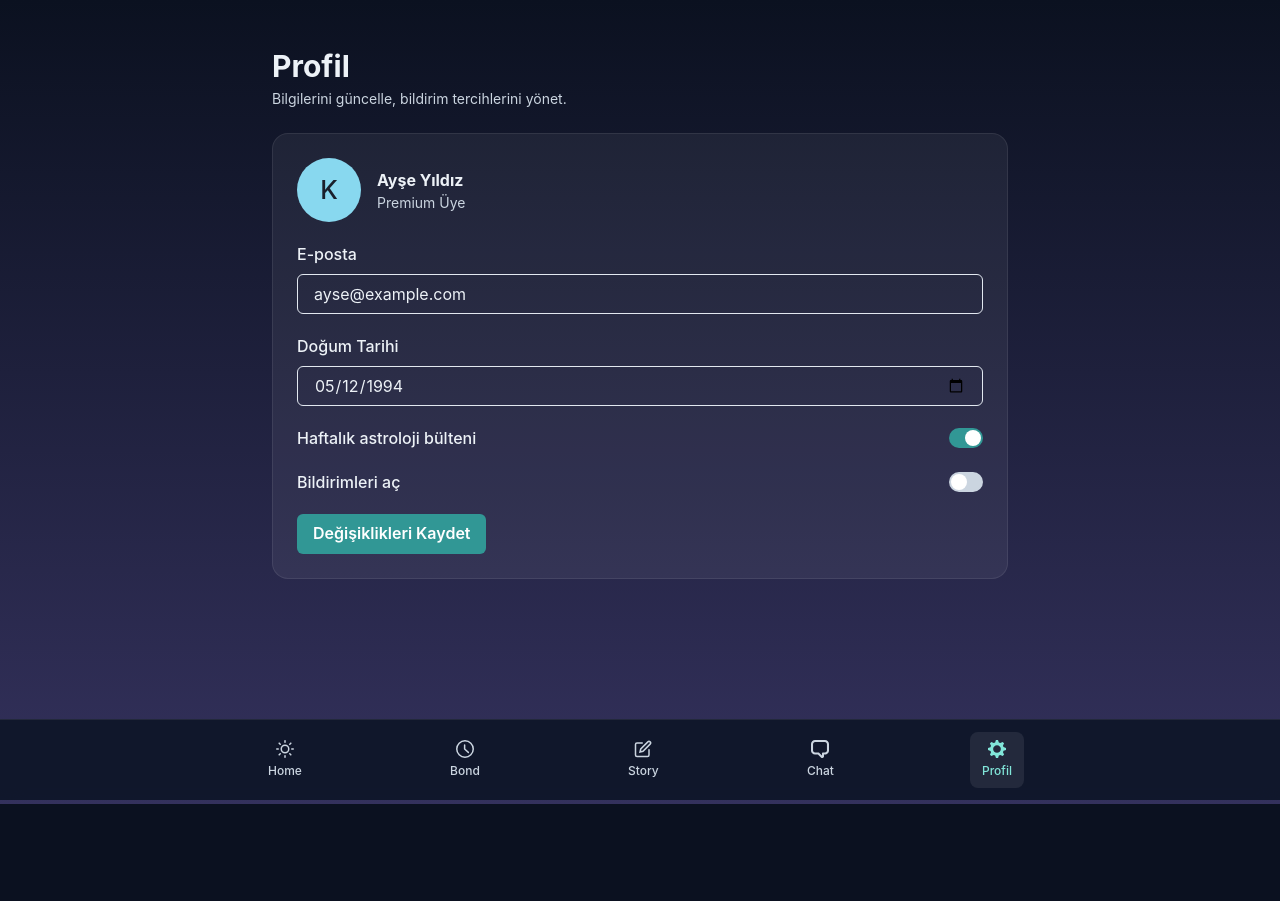
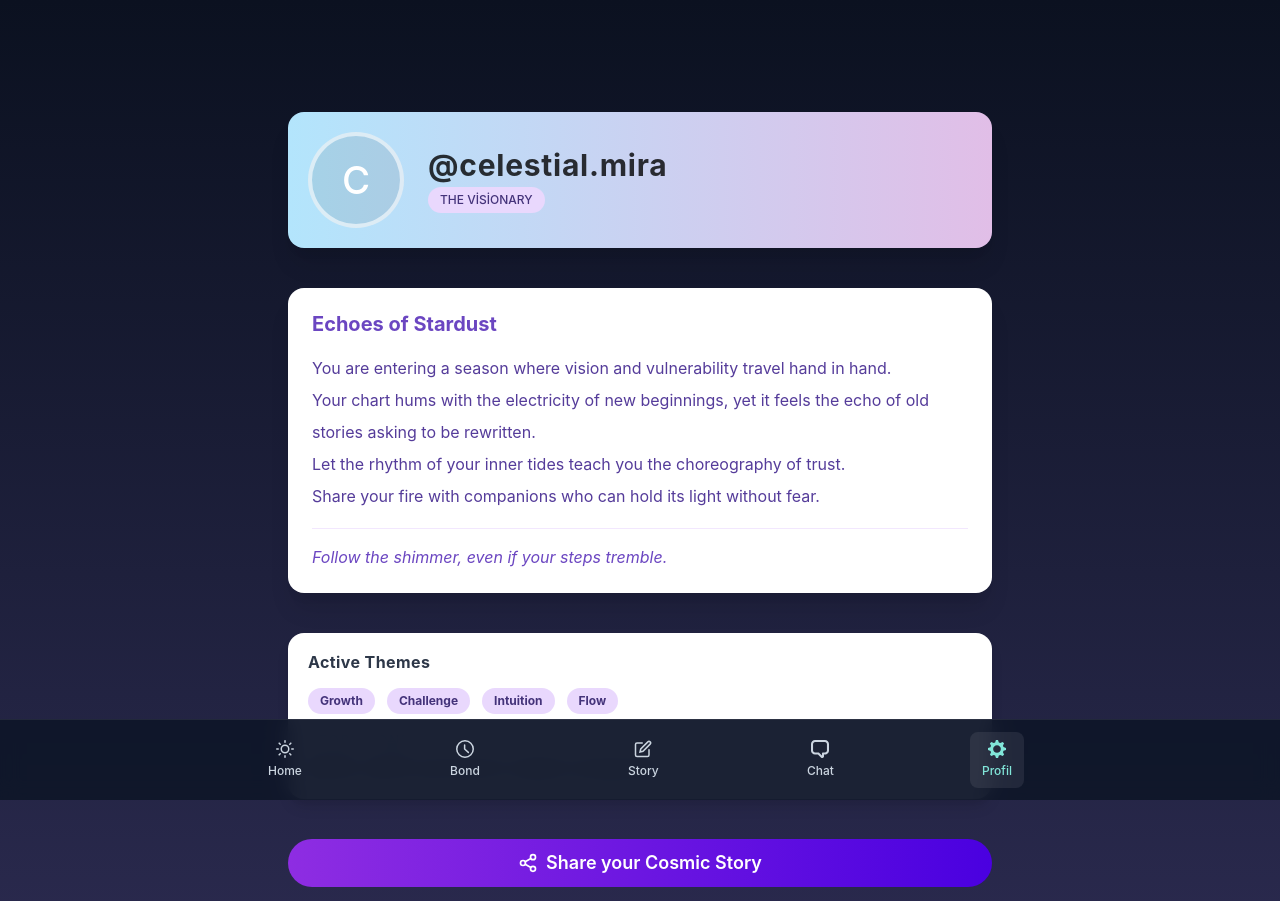
Before and after one commit to sahradeniz/Astrologi-Ai, a React (Vite) app in the folder frontend/: page /profile in a window 1280 px wide. Shown: the top 901 px of the page. Before the commit the page ends 804 px from the top, so only its background shows below. Built offline with nearby package versions, Linux system fonts and the light colour scheme; no server answers.

Commit message:
Add playful Profile page with AI interpretation layout

```diff
--- a/frontend/src/pages/Profile.jsx
+++ b/frontend/src/pages/Profile.jsx
@@ -1,71 +1,197 @@
+import { useCallback } from "react";
 import {
   Avatar,
+  Badge,
   Box,
   Button,
-  FormControl,
-  FormLabel,
+  Card,
+  CardBody,
+  Container,
+  Divider,
   Heading,
-  Input,
-  Stack,
-  Switch,
-  Text
-} from '@chakra-ui/react';
+  HStack,
+  Text,
+  VStack,
+  Wrap,
+  WrapItem,
+} from "@chakra-ui/react";
+import { motion } from "framer-motion";
+import { Share2, Users } from "lucide-react";
 
-function ProfilePage() {
+const MotionBox = motion(Box);
+
+const mockProfile = {
+  username: "celestial.mira",
+  archetype: "The Visionary",
+  interpretation: {
+    headline: "Echoes of Stardust",
+    summary: `You are entering a season where vision and vulnerability travel hand in hand.
+Your chart hums with the electricity of new beginnings, yet it feels the echo of old stories asking to be rewritten.
+Let the rhythm of your inner tides teach you the choreography of trust.
+Share your fire with companions who can hold its light without fear.`,
+    advice: "Follow the shimmer, even if your steps tremble.",
+  },
+  themes: ["growth", "challenge", "intuition", "flow"],
+  tone: "Mythic rebirth anchored in radiant compassion.",
+};
+
+const Profile = () => {
+  const handleShareStory = useCallback(() => {
+    window.alert("Story sharing is coming soon — your constellation awaits!");
+  }, []);
+
+  const handleFriendsClick = useCallback(() => {
+    window.alert("Friends feature coming soon!");
+  }, []);
+
+  const { username, archetype, interpretation, themes, tone } = mockProfile;
+
   return (
-    <Stack spacing={6}>
-      <Box>
-        <Heading size="lg">Profil</Heading>
-        <Text fontSize="sm" color="gray.300" mt={1}>
-          Bilgilerini güncelle, bildirim tercihlerini yönet.
-        </Text>
-      </Box>
+    <Container maxW="4xl" py={{ base: 12, md: 16 }}>
+      <VStack spacing={10} align="stretch">
+        <MotionBox
+          initial={{ opacity: 0, y: 20 }}
+          animate={{ opacity: 1, y: 0 }}
+          transition={{ duration: 0.6, ease: "easeOut" }}
+        >
+          <Card
+            bgGradient="linear(to-r, #B3E5FC, #E1BEE7)"
+            borderRadius="2xl"
+            boxShadow="xl"
+            overflow="hidden"
+          >
+            <CardBody>
+              <HStack spacing={6} align="center">
+                <Avatar
+                  name={username}
+                  size="xl"
+                  bg="blackAlpha.200"
+                  border="4px solid rgba(255,255,255,0.6)"
+                />
+                <VStack align="flex-start" spacing={1}>
+                  <Heading size="lg" color="blackAlpha.800" letterSpacing="wide">
+                    @{username}
+                  </Heading>
+                  <Badge
+                    variant="subtle"
+                    colorScheme="purple"
+                    px={3}
+                    py={1}
+                    borderRadius="full"
+                    fontWeight="medium"
+                  >
+                    {archetype}
+                  </Badge>
+                </VStack>
+              </HStack>
+            </CardBody>
+          </Card>
+        </MotionBox>
 
-      <Box
-        p={6}
-        bg="whiteAlpha.100"
-        borderRadius="2xl"
-        borderWidth="1px"
-        borderColor="whiteAlpha.200"
-      >
-        <Stack spacing={5}>
-          <Stack direction={{ base: 'column', sm: 'row' }} spacing={4} align="center">
-            <Avatar name="Kullanıcı" size="lg" />
-            <Box>
-              <Text fontWeight="bold">Ayşe Yıldız</Text>
-              <Text fontSize="sm" color="gray.300">
-                Premium Üye
-              </Text>
-            </Box>
-          </Stack>
+        <MotionBox
+          initial={{ opacity: 0, y: 20 }}
+          animate={{ opacity: 1, y: 0 }}
+          transition={{ duration: 0.7, ease: "easeOut", delay: 0.1 }}
+        >
+          <Card borderRadius="2xl" bg="white" boxShadow="xl" p={1}>
+            <CardBody>
+              <VStack align="flex-start" spacing={4}>
+                <Heading size="md" color="purple.600">
+                  {interpretation.headline}
+                </Heading>
+                <Text
+                  whiteSpace="pre-line"
+                  color="purple.700"
+                  fontSize="md"
+                  lineHeight="taller"
+                >
+                  {interpretation.summary}
+                </Text>
+                <Divider borderColor="purple.100" />
+                <Text fontStyle="italic" color="purple.600">
+                  {interpretation.advice}
+                </Text>
+              </VStack>
+            </CardBody>
+          </Card>
+        </MotionBox>
 
-          <FormControl>
-            <FormLabel>E-posta</FormLabel>
-            <Input defaultValue="ayse@example.com" readOnly />
-          </FormControl>
+        <MotionBox
+          initial={{ opacity: 0, y: 20 }}
+          animate={{ opacity: 1, y: 0 }}
+          transition={{ duration: 0.7, ease: "easeOut", delay: 0.2 }}
+        >
+          <Card borderRadius="2xl" bg="white" boxShadow="lg">
+            <CardBody>
+              <VStack align="flex-start" spacing={4}>
+                <Heading size="sm" color="gray.700" letterSpacing="wide">
+                  Active Themes
+                </Heading>
+                <Wrap spacing={3}>
+                  {themes.map((theme) => (
+                    <WrapItem key={theme}>
+                      <Badge
+                        colorScheme="purple"
+                        variant="subtle"
+                        px={3}
+                        py={1}
+                        borderRadius="full"
+                        textTransform="capitalize"
+                      >
+                        {theme}
+                      </Badge>
+                    </WrapItem>
+                  ))}
+                </Wrap>
+                <Box>
+                  <Text fontSize="sm" color="gray.500" textTransform="uppercase" letterSpacing="widest">
+                    Story Tone
+                  </Text>
+                  <Text color="gray.700" mt={1}>
+                    {tone}
+                  </Text>
+                </Box>
+              </VStack>
+            </CardBody>
+          </Card>
+        </MotionBox>
 
-          <FormControl>
-            <FormLabel>Doğum Tarihi</FormLabel>
-            <Input type="date" defaultValue="1994-05-12" />
-          </FormControl>
+        <MotionBox
+          initial={{ opacity: 0, y: 20 }}
+          animate={{ opacity: 1, y: 0 }}
+          transition={{ duration: 0.7, ease: "easeOut", delay: 0.3 }}
+        >
+          <VStack spacing={4}>
+            <Button
+              w="full"
+              size="lg"
+              leftIcon={<Share2 size={20} />}
+              bgGradient="linear(to-r, #8E2DE2, #4A00E0)"
+              color="white"
+              borderRadius="full"
+              _hover={{ opacity: 0.9 }}
+              onClick={handleShareStory}
+            >
+              Share your Cosmic Story
+            </Button>
 
-          <FormControl display="flex" alignItems="center" justifyContent="space-between">
-            <FormLabel mb="0">Haftalık astroloji bülteni</FormLabel>
-            <Switch defaultChecked colorScheme="teal" />
-          </FormControl>
+            <Button
+              w="full"
+              size="lg"
+              leftIcon={<Users size={20} />}
+              bgGradient="linear(to-r, #FF8A00, #E52E71)"
+              color="white"
+              borderRadius="full"
+              _hover={{ opacity: 0.9 }}
+              onClick={handleFriendsClick}
+            >
+              My Friends
+            </Button>
+          </VStack>
+        </MotionBox>
+      </VStack>
+    </Container>
+  );
+};
 
-          <FormControl display="flex" alignItems="center" justifyContent="space-between">
-            <FormLabel mb="0">Bildirimleri aç</FormLabel>
-            <Switch colorScheme="purple" />
-          </FormControl>
-
-          <Button alignSelf="flex-start" colorScheme="teal">
-            Değişiklikleri Kaydet
-          </Button>
-        </Stack>
-      </Box>
-    </Stack>
-  );
-}
-
-export default ProfilePage;
+export default Profile;
```
